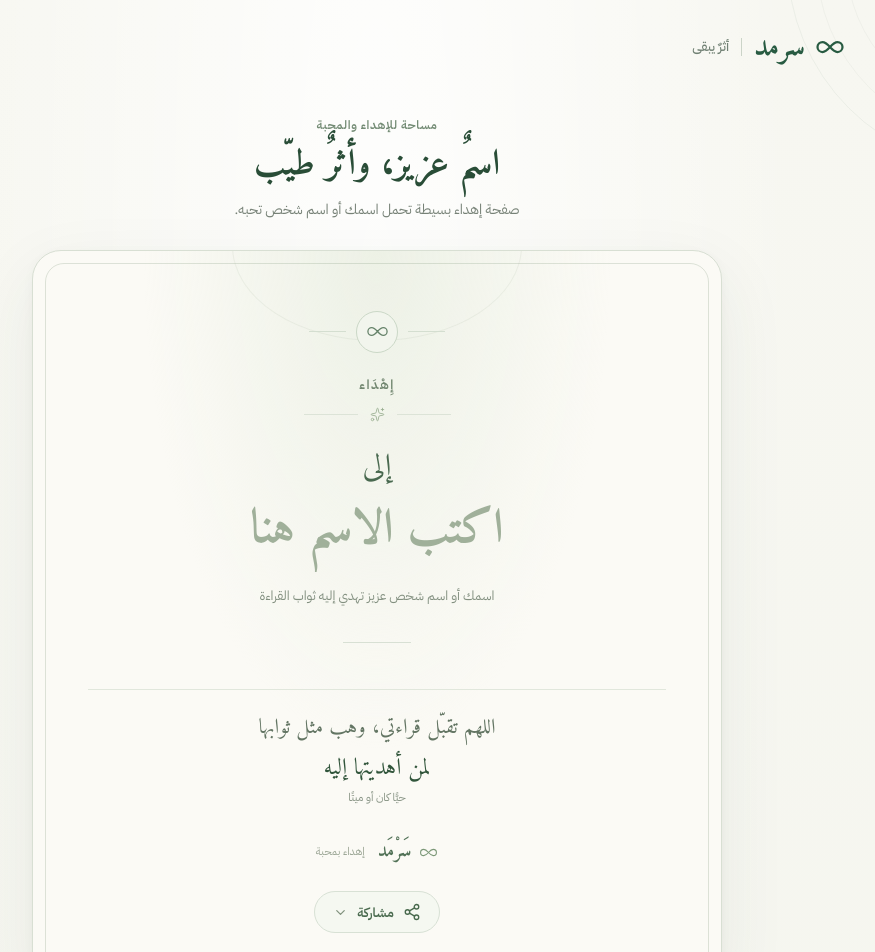
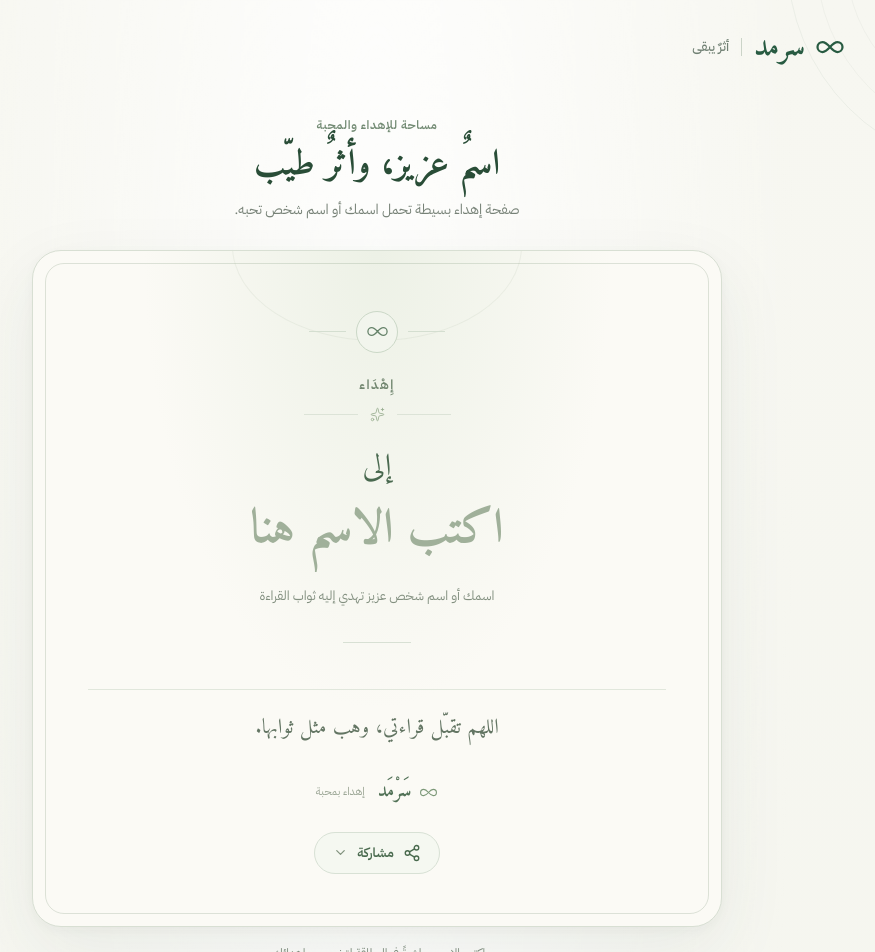
Before and after one commit to inawy/sarmad, a React (Vite) app: page / in a window 1280 px wide. Shown: the top 952 px of the page, without its empty margins (263-1138 px from the left). Built offline with nearby package versions, Linux system fonts and the light colour scheme; a web font is replaced by a local one.

Commit message:
Remove repeated recipient from dedication copy

```diff
--- a/src/components/DedicationCard.tsx
+++ b/src/components/DedicationCard.tsx
@@ -54,9 +54,7 @@ export function DedicationCard({ name, maxLength, onNameChange }: DedicationCard
         </p>
         <div className="message-rule" aria-hidden="true"><span /></div>
         <div className="dedication-prayer-inline">
-          <p className="dedication-message">اللهم تقبّل قراءتي، وهب مثل ثوابها</p>
-          <p className="dedication-recipient">{hasName ? `إلى ${name.trim()}` : "لمن أهديتها إليه"}</p>
-          <span className="dedication-recipient-note">حيًّا كان أو ميتًا</span>
+          <p className="dedication-message">اللهم تقبّل قراءتي، وهب مثل ثوابها.</p>
         </div>
         <div className="card-footer">
           <span className="footer-flourish" aria-hidden="true"><Infinity size={19} strokeWidth={1.4} /></span>
```
